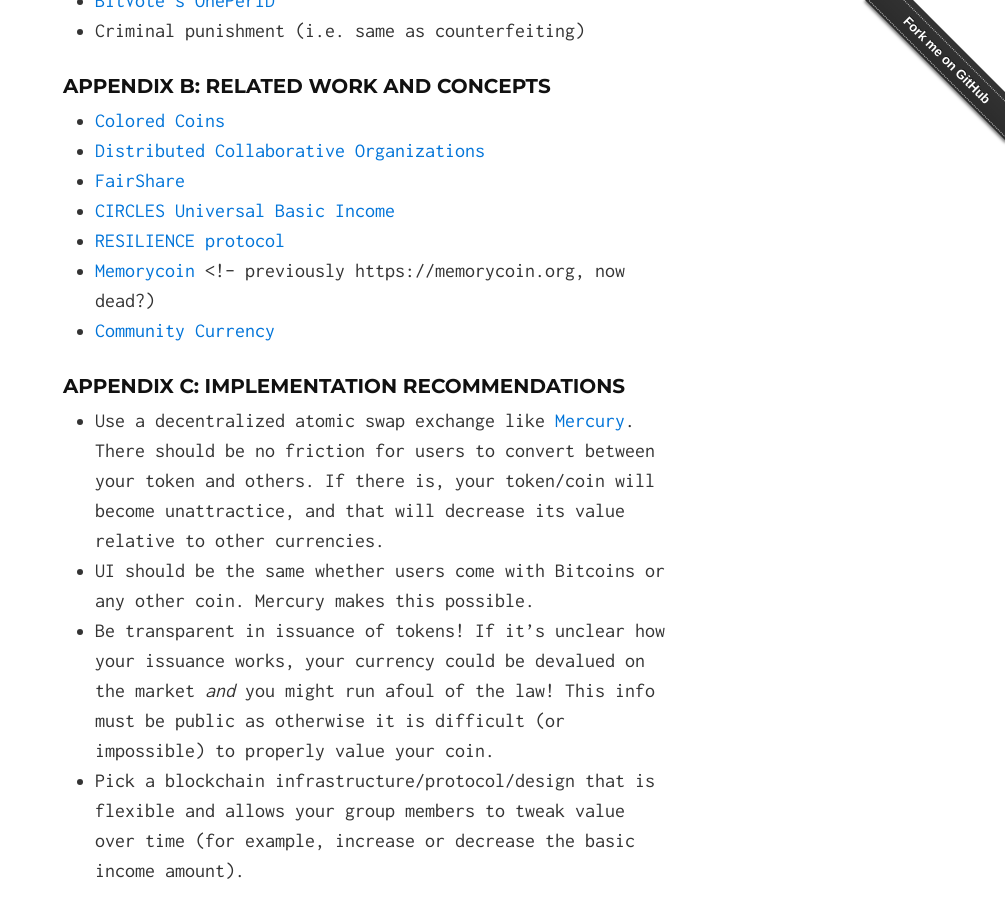
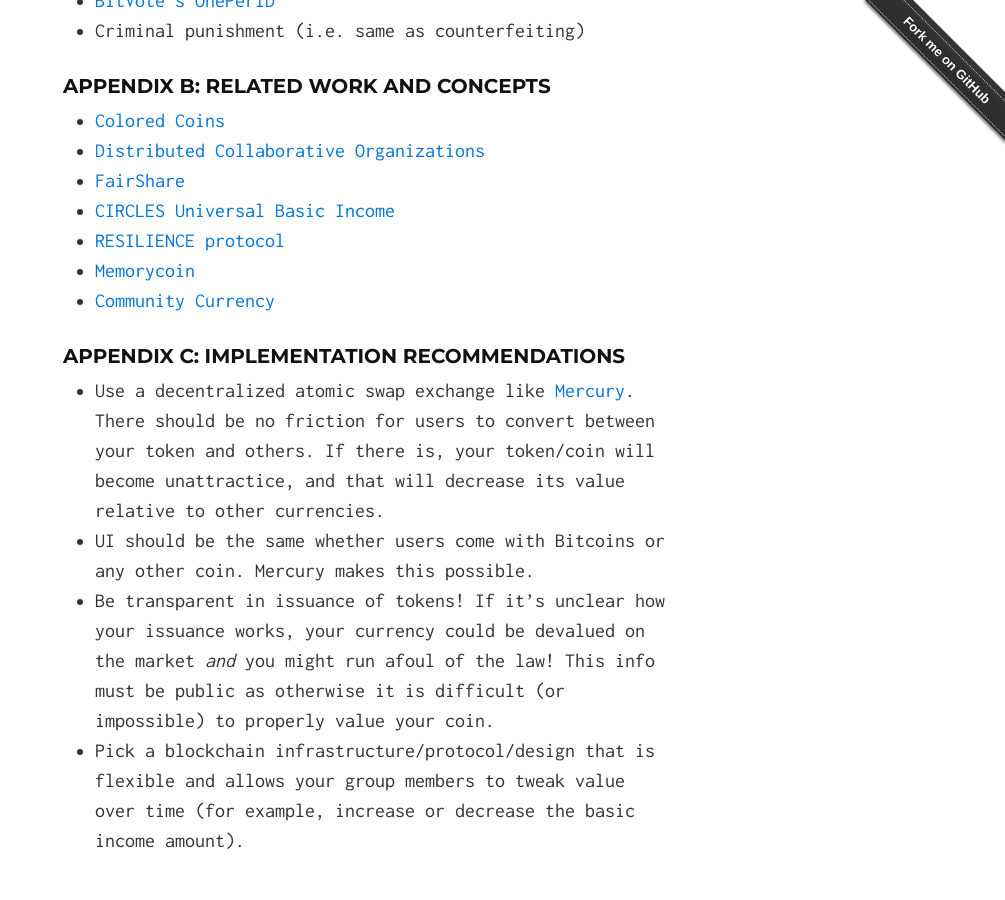
Before and after one commit to okTurtles/groupcurrency.org, a Jekyll site: the page built from index.md, in a window 1280 px wide and 900 px high, scrolled down 5544 px. Shown: the whole window, without its empty margins (275-1280 px from the left). Built offline with Jekyll 4.4.1, drawn with Linux system fonts in a browser that asks for light colours; comment, search, counter and statistics services are not loaded.

Commit message:
Fixed broken comment

```diff
--- a/index.md
+++ b/index.md
@@ -168,8 +168,7 @@ It is when groups allow arbitrary membership that combating the Sybil attack bec
 - [FairShare](https://fair-share.github.io/#/about)
 - [CIRCLES Universal Basic Income](https://ourbasicincome.wordpress.com/2015/06/18/circles-universal-basic-income/)
 - [RESILIENCE protocol](http://www.resilience.me/sketch-resilience-protocol.html)
-- [Memorycoin](https://web.archive.org/web/20150416075255/http://memorycoin.org/)
-<!-- previously https://memorycoin.org, now dead?)
+- [Memorycoin](https://web.archive.org/web/20150416075255/http://memorycoin.org/) <!-- previously https://memorycoin.org, now dead?) -->
 - [Community Currency](http://suddenplasma.weebly.com/uploads/2/5/9/7/25974272/community_cryptocurrency_issues_pre-pub.pdf)
 
 <a name="AppendixC"></a>
```
